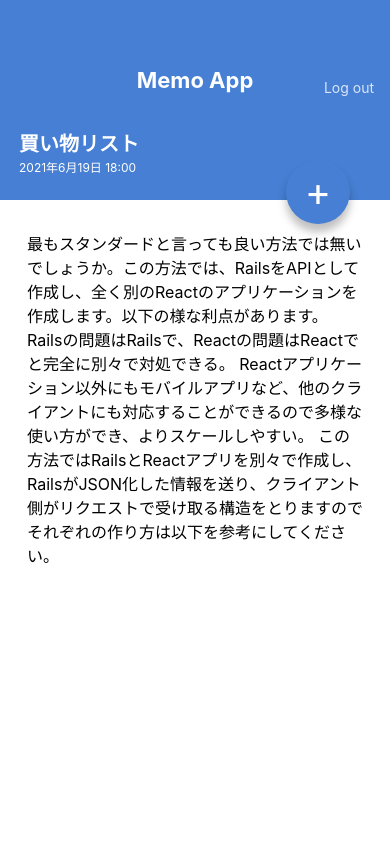
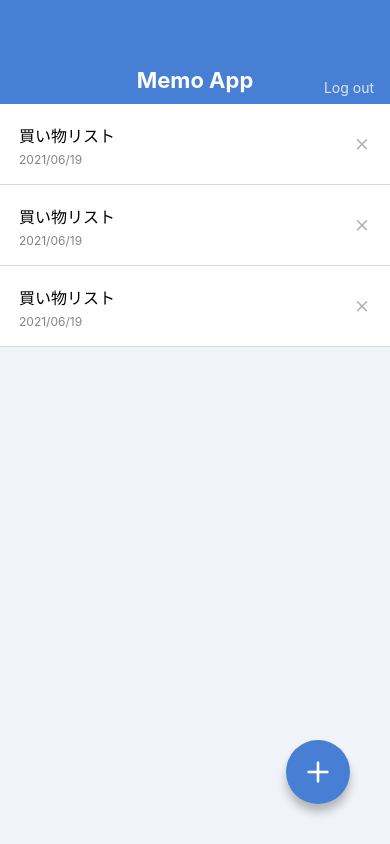
Before and after one commit to Mitsukiooka/Memoapp, a React Native app: screen /MemoList in a window 390 px wide. Built offline with nearby package versions, Linux system fonts and the light colour scheme.

Commit message:
install vector icons

```diff
--- a/App.js
+++ b/App.js
@@ -5,6 +5,7 @@
 
 export default function App() {
   return (
-    <MemoDetailScreen />
+    <MemoListScreen />
+    // <MemoDetailScreen />
   );
 }
--- a/package.json
+++ b/package.json
@@ -8,6 +8,7 @@
     "eject": "expo eject"
   },
   "dependencies": {
+    "@expo/vector-icons": "^12.0.5",
     "expo": "~41.0.1",
     "expo-status-bar": "~1.0.4",
     "prop-types": "^15.7.2",
--- a/src/components/CircleButton.jsx
+++ b/src/components/CircleButton.jsx
@@ -2,11 +2,13 @@
 import { View, Text, StyleSheet } from 'react-native';
 import { string, shape } from 'prop-types';
 
+import { Feather } from '@expo/vector-icons';
+
 export default function CircleButton(props) {
-  const { children, style } = props;
+  const { style, name } = props;
   return (
     <View style={[styles.circleButton, style]}>
-      <Text style={styles.circleButtonLabel}>{children}</Text>
+      <Feather name={name} size={32} color="white" />
     </View>
   );
 };
@@ -14,6 +16,7 @@
 CircleButton.propTypes = {
   children: string.isRequired,
   style: shape(),
+  name: string.isRequired
 };
 
 CircleButton.defaultProps = {
--- a/src/components/MemoList.jsx
+++ b/src/components/MemoList.jsx
@@ -1,5 +1,6 @@
 import React from 'react';
 import { View, Text, StyleSheet } from 'react-native';
+import { Feather } from '@expo/vector-icons';
 
 export default function MemoList() {
   return (
@@ -10,7 +11,7 @@
           <Text style={styles.memoListItemDate}>2021/06/19</Text>
         </View>
         <View>
-          <Text>X</Text>
+          <Feather name='x' size={18} color="#b0b0b0"/>
         </View>
       </View>
       <View style={styles.memoListItem}>
@@ -19,7 +20,7 @@
           <Text style={styles.memoListItemDate}>2021/06/19</Text>
         </View>
         <View>
-          <Text>X</Text>
+          <Feather name='x' size={18} color="#b0b0b0"/>
         </View>
       </View>
       <View style={styles.memoListItem}>
@@ -28,7 +29,7 @@
           <Text style={styles.memoListItemDate}>2021/06/19</Text>
         </View>
         <View>
-          <Text>X</Text>
+          <Feather name='x' size={18} color="#b0b0b0"/>
         </View>
       </View>
     </View>
--- a/src/screens/MemoDetailScreen.jsx
+++ b/src/screens/MemoDetailScreen.jsx
@@ -20,7 +20,7 @@
           この方法ではRailsとReactアプリを別々で作成し、RailsがJSON化した情報を送り、クライアント側がリクエストで受け取る構造をとりますのでそれぞれの作り方は以下を参考にしてください。
         </Text>
       </ScrollView>
-      <CircleButton style={{ top: 160, bottom: 'auto' }}>+</CircleButton>
+      <CircleButton name='edit-2' style={{ top: 160, bottom: 'auto' }} />
     </View>
   );
 };
--- a/src/screens/MemoListScreen.jsx
+++ b/src/screens/MemoListScreen.jsx
@@ -11,7 +11,7 @@
     <View style={styles.container}>
       <AppBar />
       <MemoList />
-      <CircleButton>+</CircleButton>
+      <CircleButton name='plus' />
     </View>
   );
 };
```
